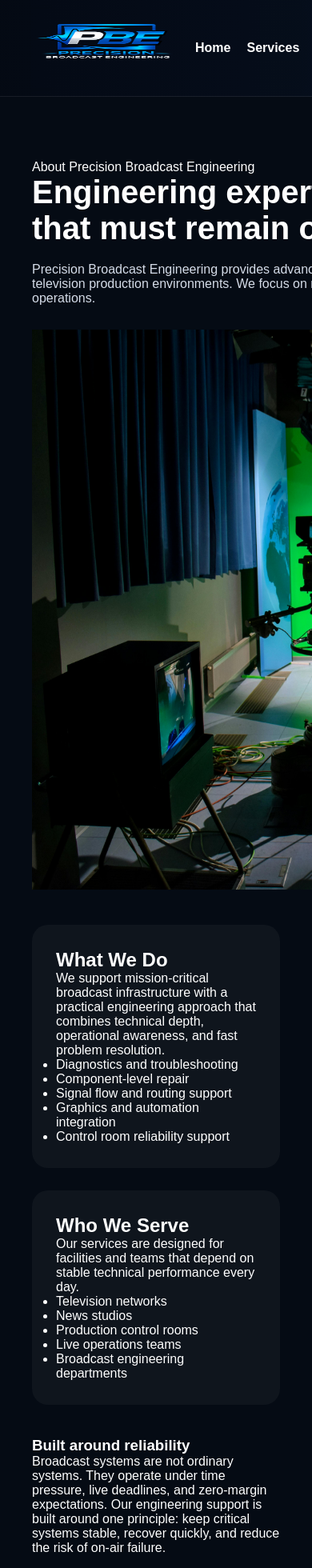
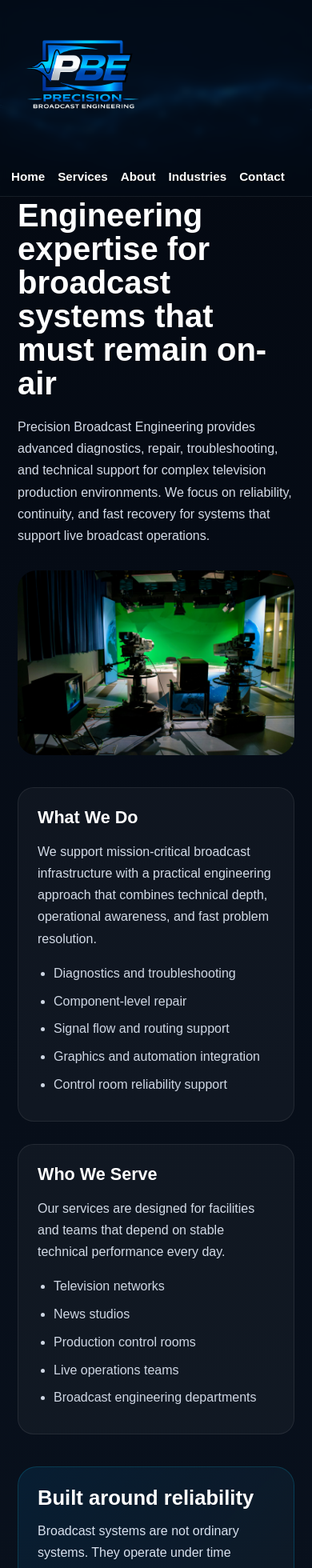
Before and after one commit to lmart828/pbe-website, a Next.js app: page /about in a window 390 px wide. Shown: the top 1960 px of the page at 80% size. Built offline with nearby package versions, Linux system fonts and the light colour scheme.

Commit message:
fix navbar and logo sizing

```diff
--- a/app/globals.css
+++ b/app/globals.css
@@ -28,10 +28,10 @@ a {
 }
 
 /* =========================
-   GLOBAL LAYOUT FIX
+   GLOBAL PAGE WRAPPER
 ========================= */
 .page-shell {
-  padding-top: 120px; /* evita que el header tape contenido */
+  padding-top: 96px;
 }
 
 /* =========================
@@ -43,57 +43,78 @@ a {
   left: 0;
   width: 100%;
   z-index: 1000;
+  background-image: url("/header-bg.png");
+  background-size: cover;
+  background-position: center;
+  background-repeat: no-repeat;
+  border-bottom: 1px solid rgba(255, 255, 255, 0.08);
+}
 
-  background: linear-gradient(
-    90deg,
-    rgba(4, 10, 20, 0.96),
-    rgba(6, 14, 28, 0.9)
-  );
-
-  border-bottom: 1px solid rgba(255, 255, 255, 0.08);
-  backdrop-filter: blur(6px);
+.navbar::before {
+  content: "";
+  position: absolute;
+  inset: 0;
+  background: rgba(4, 10, 20, 0.72);
+  backdrop-filter: blur(4px);
+  -webkit-backdrop-filter: blur(4px);
 }
 
 .nav-inner {
+  position: relative;
+  z-index: 2;
   width: min(1280px, calc(100% - 48px));
   margin: 0 auto;
-  min-height: 120px;
-
+  min-height: 96px;
   display: flex;
   align-items: center;
   justify-content: space-between;
+  gap: 28px;
+}
+
+.logo-wrap {
+  display: flex;
+  align-items: center;
+  flex-shrink: 0;
 }
 
 .logo-img {
-  max-width: 220px;
+  display: block;
+  width: auto;
+  height: auto;
+  max-width: 240px;
 }
 
 .nav-links {
   display: flex;
-  gap: 48px;
+  align-items: center;
+  gap: 42px;
+  flex-wrap: wrap;
 }
 
 .nav-links a {
+  font-size: 0.98rem;
   font-weight: 700;
-  font-size: 1rem;
-  transition: 0.25s;
+  color: #ffffff;
+  transition: opacity 0.25s ease, transform 0.25s ease;
+  text-shadow: 0 1px 3px rgba(0, 0, 0, 0.45);
 }
 
 .nav-links a:hover {
-  opacity: 0.8;
+  opacity: 0.82;
+  transform: translateY(-1px);
 }
 
 /* =========================
-   HERO (HOME)
+   HOME HERO
 ========================= */
 .hero {
   position: relative;
   min-height: 100vh;
   display: flex;
   align-items: center;
-
-  padding: 180px 80px 110px;
-  margin-top: -120px;
+  padding: 150px 80px 110px;
+  margin-top: -96px;
+  overflow: hidden;
 }
 
 .hero-image {
@@ -104,12 +125,12 @@ a {
 .hero-overlay {
   position: absolute;
   inset: 0;
+  z-index: -2;
   background: linear-gradient(
     to right,
     rgba(0, 0, 0, 0.82),
-    rgba(0, 0, 0, 0.4)
+    rgba(0, 0, 0, 0.42)
   );
-  z-index: -2;
 }
 
 .hero-content {
@@ -120,16 +141,20 @@ a {
   font-size: clamp(3rem, 6vw, 5.5rem);
   font-weight: 800;
   line-height: 1.05;
+  letter-spacing: -0.02em;
 }
 
 .hero h1 span {
   color: #00cfff;
+  text-shadow: 0 0 12px rgba(0, 207, 255, 0.45);
 }
 
 .hero p {
   margin-top: 20px;
+  max-width: 920px;
   color: #dce3ec;
-  max-width: 900px;
+  font-size: 1.05rem;
+  line-height: 1.45;
 }
 
 /* =========================
@@ -145,32 +170,52 @@ a {
   flex-wrap: wrap;
 }
 
-.btn-primary {
+.btn-primary,
+.btn-secondary {
+  display: inline-flex;
+  align-items: center;
+  justify-content: center;
+  min-width: 190px;
   padding: 14px 26px;
   border-radius: 12px;
+  font-size: 1rem;
   font-weight: 700;
+  transition: all 0.25s ease;
+}
 
+.btn-primary {
   background: linear-gradient(135deg, #029cff, #00cfff);
-  color: white;
+  color: #ffffff;
+  box-shadow: 0 8px 24px rgba(0, 162, 255, 0.28);
+}
+
+.btn-primary:hover {
+  transform: translateY(-2px);
+  opacity: 0.95;
 }
 
 .btn-secondary {
-  padding: 14px 26px;
-  border-radius: 12px;
   border: 1px solid rgba(255, 255, 255, 0.4);
+  background: rgba(255, 255, 255, 0.04);
+  color: #ffffff;
+}
+
+.btn-secondary:hover {
+  background: rgba(255, 255, 255, 0.1);
+  transform: translateY(-2px);
 }
 
 /* =========================
-   CARDS (HOME)
+   HOME CARDS
 ========================= */
 .home-cards {
   padding: 70px 40px;
+  background: linear-gradient(180deg, #07101a 0%, #0a1320 100%);
 }
 
 .cards-grid {
   max-width: 1200px;
   margin: auto;
-
   display: grid;
   grid-template-columns: repeat(2, 1fr);
   gap: 28px;
@@ -179,24 +224,26 @@ a {
 .info-card {
   padding: 30px;
   border-radius: 20px;
-
   background: rgba(255, 255, 255, 0.05);
   border: 1px solid rgba(255, 255, 255, 0.08);
 }
 
 .info-card h2 {
   margin-bottom: 10px;
+  font-size: 1.5rem;
 }
 
 .info-card p {
   color: #cfd7e4;
+  line-height: 1.65;
 }
 
 /* =========================
    SERVICES
 ========================= */
 .services-page {
-  padding: 60px 40px;
+  padding: 56px 48px 90px;
+  background: linear-gradient(180deg, #040912 0%, #0a1320 100%);
 }
 
 .services-hero {
@@ -206,22 +253,29 @@ a {
 
 .services-kicker {
   color: #00cfff;
-  margin-bottom: 10px;
+  text-transform: uppercase;
+  letter-spacing: 0.14em;
+  font-size: 0.9rem;
+  font-weight: 700;
+  margin-bottom: 14px;
 }
 
 .services-hero h1 {
   font-size: clamp(2.5rem, 6vw, 5rem);
+  line-height: 1.04;
+  font-weight: 800;
 }
 
 .services-intro {
   margin-top: 20px;
   color: #d5dce8;
+  max-width: 980px;
+  line-height: 1.6;
 }
 
 .services-grid {
   max-width: 1200px;
   margin: 40px auto;
-
   display: grid;
   grid-template-columns: repeat(2, 1fr);
   gap: 28px;
@@ -230,49 +284,98 @@ a {
 .service-card {
   padding: 30px;
   border-radius: 20px;
-
   background: rgba(255, 255, 255, 0.04);
   border: 1px solid rgba(255, 255, 255, 0.08);
+  transition: transform 0.25s ease, border-color 0.25s ease;
 }
 
 .service-card:hover {
   transform: translateY(-4px);
+  border-color: rgba(0, 207, 255, 0.3);
+}
+
+.service-card h2 {
+  margin-bottom: 16px;
+  font-size: 1.5rem;
+}
+
+.service-card p {
+  color: #cfd7e4;
+  line-height: 1.7;
 }
 
 .services-cta {
   max-width: 1200px;
-  margin: 40px auto;
+  margin: 40px auto 0;
+  padding: 38px;
+  border-radius: 24px;
+  background: linear-gradient(
+    135deg,
+    rgba(0, 156, 255, 0.1),
+    rgba(255, 255, 255, 0.03)
+  );
+  border: 1px solid rgba(0, 207, 255, 0.18);
+}
+
+.services-cta h3 {
+  font-size: 2rem;
+  margin-bottom: 14px;
+}
+
+.services-cta p {
+  color: #d9e2ef;
+  line-height: 1.65;
+  max-width: 760px;
 }
 
 /* =========================
    ABOUT
 ========================= */
 .about-page {
-  padding: 60px 40px;
+  padding: 56px 48px 90px;
+  background: linear-gradient(180deg, #040912 0%, #0a1320 100%);
 }
 
 .about-hero {
   max-width: 1200px;
   margin: auto;
-
   display: grid;
   grid-template-columns: 1fr 1fr;
   gap: 30px;
+  align-items: center;
+}
+
+.about-kicker {
+  color: #00cfff;
+  text-transform: uppercase;
+  letter-spacing: 0.14em;
+  font-size: 0.9rem;
+  font-weight: 700;
+  margin-bottom: 14px;
 }
 
 .about-hero h1 {
   font-size: clamp(2.5rem, 5vw, 4.5rem);
+  line-height: 1.05;
+  font-weight: 800;
 }
 
 .about-intro {
   margin-top: 20px;
   color: #d5dce8;
+  line-height: 1.7;
+}
+
+.about-hero-image {
+  width: 100%;
+  height: auto;
+  border-radius: 24px;
+  display: block;
 }
 
 .about-grid {
   max-width: 1200px;
   margin: 40px auto;
-
   display: grid;
   grid-template-columns: repeat(2, 1fr);
   gap: 28px;
@@ -281,21 +384,68 @@ a {
 .about-card {
   padding: 30px;
   border-radius: 20px;
+  background: rgba(255, 255, 255, 0.04);
+  border: 1px solid rgba(255, 255, 255, 0.08);
+}
 
-  background: rgba(255, 255, 255, 0.04);
+.about-card h2 {
+  margin-bottom: 16px;
+  font-size: 1.5rem;
+}
+
+.about-card p {
+  color: #d3dbe7;
+  line-height: 1.7;
+  margin-bottom: 16px;
+}
+
+.about-list {
+  padding-left: 20px;
+}
+
+.about-list li {
+  color: #cfd7e4;
+  line-height: 1.8;
+  margin-bottom: 6px;
 }
 
 .about-statement,
 .about-cta {
   max-width: 1200px;
-  margin: 40px auto;
+  margin: 40px auto 0;
+}
+
+.about-statement-content,
+.about-cta {
+  padding: 38px;
+  border-radius: 24px;
+  background: linear-gradient(
+    135deg,
+    rgba(0, 156, 255, 0.1),
+    rgba(255, 255, 255, 0.03)
+  );
+  border: 1px solid rgba(0, 207, 255, 0.18);
+}
+
+.about-statement-content h3,
+.about-cta h3 {
+  font-size: 2rem;
+  margin-bottom: 14px;
+}
+
+.about-statement-content p,
+.about-cta p {
+  color: #d9e2ef;
+  line-height: 1.65;
+  max-width: 820px;
 }
 
 /* =========================
    INDUSTRIES
 ========================= */
 .industries-page {
-  padding: 60px 40px;
+  padding: 56px 48px 90px;
+  background: linear-gradient(180deg, #040912 0%, #0a1320 100%);
 }
 
 .industries-hero {
@@ -303,19 +453,31 @@ a {
   margin: auto;
 }
 
+.industries-kicker {
+  color: #00cfff;
+  text-transform: uppercase;
+  letter-spacing: 0.14em;
+  font-size: 0.9rem;
+  font-weight: 700;
+  margin-bottom: 14px;
+}
+
 .industries-hero h1 {
   font-size: clamp(2.5rem, 6vw, 5rem);
+  line-height: 1.04;
+  font-weight: 800;
 }
 
 .industries-intro {
   margin-top: 20px;
   color: #d5dce8;
+  max-width: 980px;
+  line-height: 1.6;
 }
 
 .industries-grid {
   max-width: 1200px;
   margin: 40px auto;
-
   display: grid;
   grid-template-columns: repeat(2, 1fr);
   gap: 28px;
@@ -324,21 +486,74 @@ a {
 .industry-card {
   padding: 30px;
   border-radius: 20px;
+  background: rgba(255, 255, 255, 0.04);
+  border: 1px solid rgba(255, 255, 255, 0.08);
+  transition: transform 0.25s ease, border-color 0.25s ease;
+}
 
-  background: rgba(255, 255, 255, 0.04);
+.industry-card:hover {
+  transform: translateY(-4px);
+  border-color: rgba(0, 207, 255, 0.3);
+}
+
+.industry-card h2 {
+  margin-bottom: 16px;
+  font-size: 1.5rem;
+}
+
+.industry-card p {
+  color: #cfd7e4;
+  line-height: 1.7;
 }
 
 .industries-cta {
   max-width: 1200px;
-  margin: 40px auto;
+  margin: 40px auto 0;
+  padding: 38px;
+  border-radius: 24px;
+  background: linear-gradient(
+    135deg,
+    rgba(0, 156, 255, 0.1),
+    rgba(255, 255, 255, 0.03)
+  );
+  border: 1px solid rgba(0, 207, 255, 0.18);
+}
+
+.industries-cta h3 {
+  font-size: 2rem;
+  margin-bottom: 14px;
+}
+
+.industries-cta p {
+  color: #d9e2ef;
+  line-height: 1.65;
+  max-width: 760px;
 }
 
 /* =========================
    RESPONSIVE
 ========================= */
-@media (max-width: 900px) {
+@media (max-width: 980px) {
+  .page-shell {
+    padding-top: 132px;
+  }
+
+  .nav-inner {
+    min-height: auto;
+    padding: 16px 0;
+    flex-direction: column;
+    align-items: flex-start;
+    gap: 16px;
+  }
+
   .nav-links {
-    gap: 20px;
+    gap: 22px;
+    flex-wrap: wrap;
+  }
+
+  .hero {
+    padding: 170px 32px 90px;
+    margin-top: -132px;
   }
 
   .cards-grid,
@@ -349,11 +564,87 @@ a {
     grid-template-columns: 1fr;
   }
 
-  .hero {
-    padding: 160px 20px;
+  .services-page,
+  .about-page,
+  .industries-page {
+    padding: 48px 32px 80px;
   }
 
-  .page-shell {
-    padding-top: 140px;
+  .logo-img {
+    max-width: 210px;
   }
 }
+
+@media (max-width: 640px) {
+  .page-shell {
+    padding-top: 146px;
+  }
+
+  .nav-inner {
+    width: min(100% - 28px, 1280px);
+  }
+
+  .logo-img {
+    max-width: 180px;
+  }
+
+  .nav-links {
+    gap: 16px;
+  }
+
+  .nav-links a {
+    font-size: 0.95rem;
+  }
+
+  .hero {
+    padding: 160px 22px 72px;
+    margin-top: -146px;
+  }
+
+  .hero p,
+  .services-intro,
+  .about-intro,
+  .industries-intro,
+  .services-cta p,
+  .about-statement-content p,
+  .about-cta p,
+  .industries-cta p {
+    font-size: 1rem;
+  }
+
+  .btn-primary,
+  .btn-secondary {
+    width: 100%;
+  }
+
+  .home-cards,
+  .services-page,
+  .about-page,
+  .industries-page {
+    padding: 56px 22px 70px;
+  }
+
+  .info-card,
+  .service-card,
+  .about-card,
+  .services-cta,
+  .about-statement-content,
+  .about-cta,
+  .industry-card,
+  .industries-cta {
+    padding: 24px;
+  }
+
+  .service-card h2,
+  .about-card h2,
+  .industry-card h2 {
+    font-size: 1.35rem;
+  }
+
+  .services-cta h3,
+  .about-statement-content h3,
+  .about-cta h3,
+  .industries-cta h3 {
+    font-size: 1.6rem;
+  }
+}
--- a/app/layout.js
+++ b/app/layout.js
@@ -16,9 +16,9 @@ export default function RootLayout({ children }) {
             <Link href="/" className="logo-wrap">
               <Image
                 src="/logo.png"
-                alt="PBE Logo"
-                width={220}
-                height={90}
+                alt="Precision Broadcast Engineering Logo"
+                width={260}
+                height={100}
                 priority
                 className="logo-img"
               />
```
